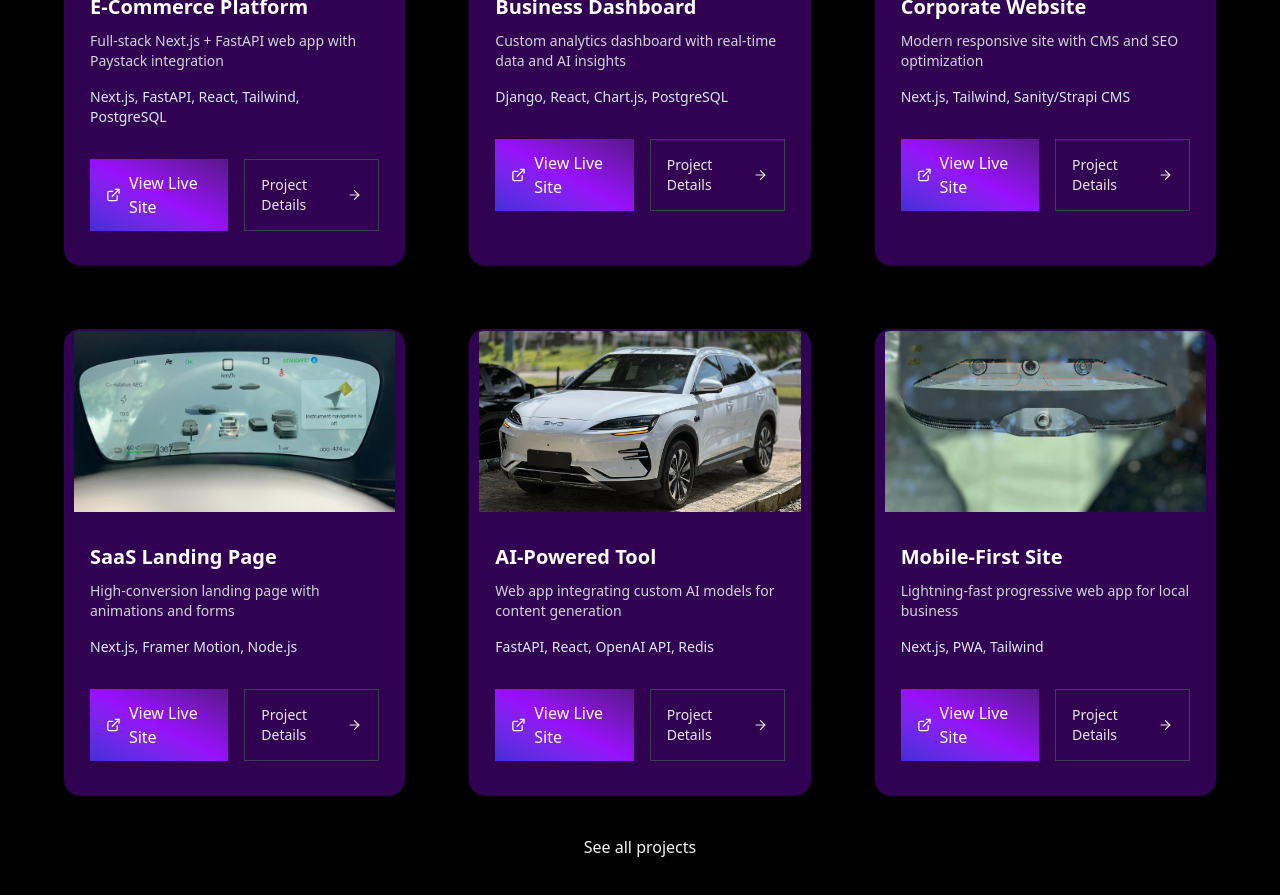
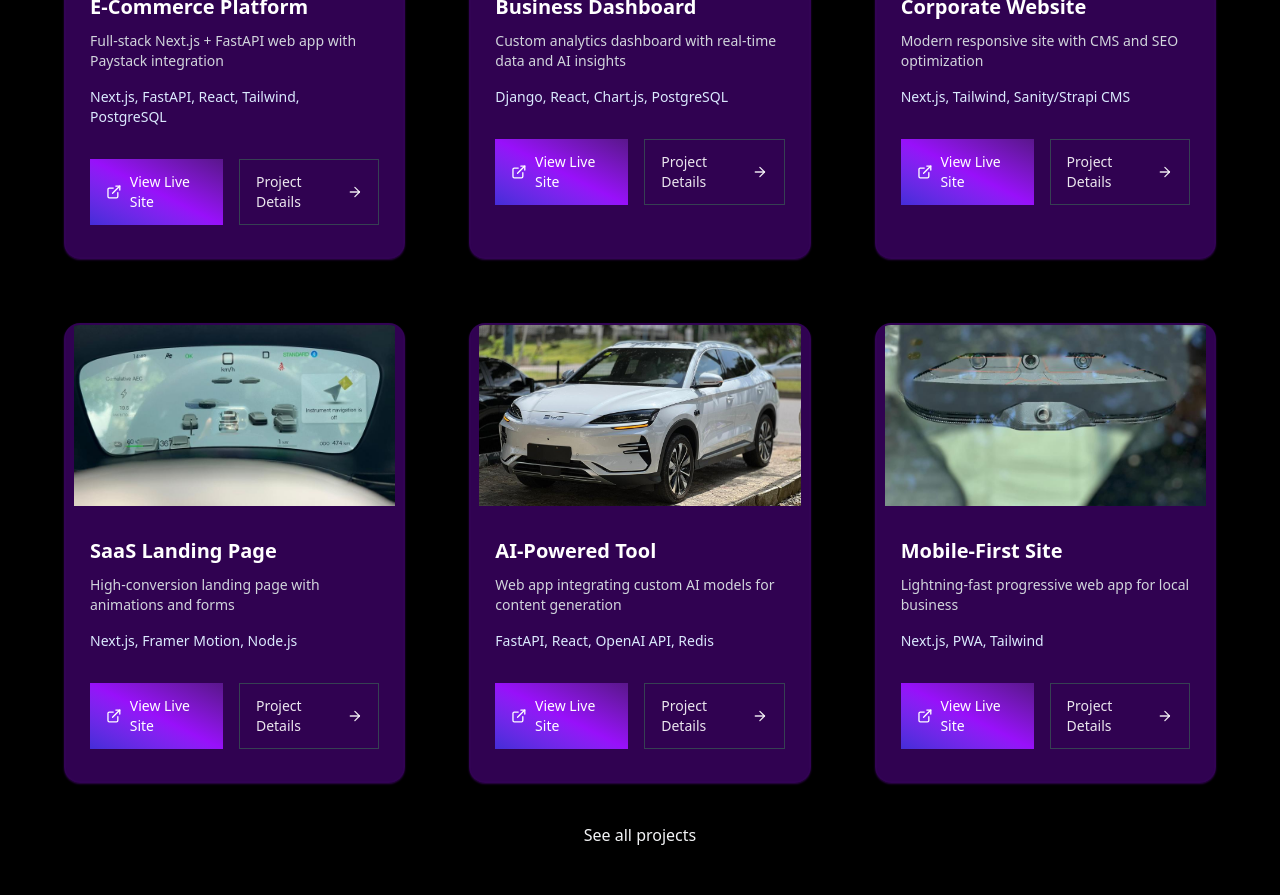
Before and after one commit to btosan/web, a Next.js app: page / in a window 1280 px wide. Shown: the part 2680-3575 px from the top of the page. Built offline with nearby package versions, Linux system fonts and the light colour scheme.

Commit message:
updated text

```diff
--- a/src/components/PortfolioSection.tsx
+++ b/src/components/PortfolioSection.tsx
@@ -59,7 +59,7 @@ const ProjectCard = ({ project, index, onUserInteract }: { project: Project; ind
           {project.title}
         </h3>
 
-        <p className="text-gray-300 mb-4 line-clamp-2 text-sm md:text-base lg:text-sm">
+        <p className="text-gray-300 mb-4 line-clamp-2 text-sm lg:text-sm">
           {project.shortDescription}
         </p>
 
@@ -68,7 +68,7 @@ const ProjectCard = ({ project, index, onUserInteract }: { project: Project; ind
         </span>
 
         <p
-          className={`absolute left-0 md:left-4 right-0 md:right-4 text-gray-400 text-sm md:text-base lg:text-sm leading-relaxed transition-opacity duration-500 ${isActive ? "opacity-100" : "opacity-0"} pointer-events-none`}
+          className={`absolute left-0 md:left-4 right-0 md:right-4 text-gray-400 text-sm lg:text-sm leading-relaxed transition-opacity duration-500 ${isActive ? "opacity-100" : "opacity-0"} pointer-events-none`}
         >
           {project.fullDescription}
         </p>
@@ -82,7 +82,7 @@ const ProjectCard = ({ project, index, onUserInteract }: { project: Project; ind
             href={project.liveUrl}
             target="_blank"
             rel="noopener noreferrer"
-            className="inline-flex items-center justify-center gap-2 px-3 md:px-4 py-2.5 md:py-3 text-sm md:text-base text-white bg-linear-to-bl from-purple-900 via-purple-600 to-indigo-700 hover:border-0 transition-all duration-300"
+            className="inline-flex items-center justify-center gap-2 px-3 md:px-4 py-2.5 md:py-3 text-sm text-white bg-linear-to-bl from-purple-900 via-purple-600 to-indigo-700 hover:border-0 transition-all duration-300"
           >
             <ExternalLink size={18} />
             View Live Site
@@ -92,7 +92,7 @@ const ProjectCard = ({ project, index, onUserInteract }: { project: Project; ind
             href={project.detailUrl}
             target="_blank"
             rel="noopener noreferrer"
-            className="inline-flex items-center justify-center gap-2 px-3 md:px-4 py-2.5 md:py-3 text-sm md:text-base lg:text-sm text-white/90 border border-gray-700 hover:border-purple-50/60 transition group/link"
+            className="inline-flex items-center justify-center gap-2 px-3 md:px-4 py-2.5 md:py-3 text-sm lg:text-sm text-white/90 border border-gray-700 hover:border-purple-50/60 transition group/link"
           >
             Project Details
             <ArrowRight size={18} className="transition-transform group-hover/link:translate-x-1" />
```
